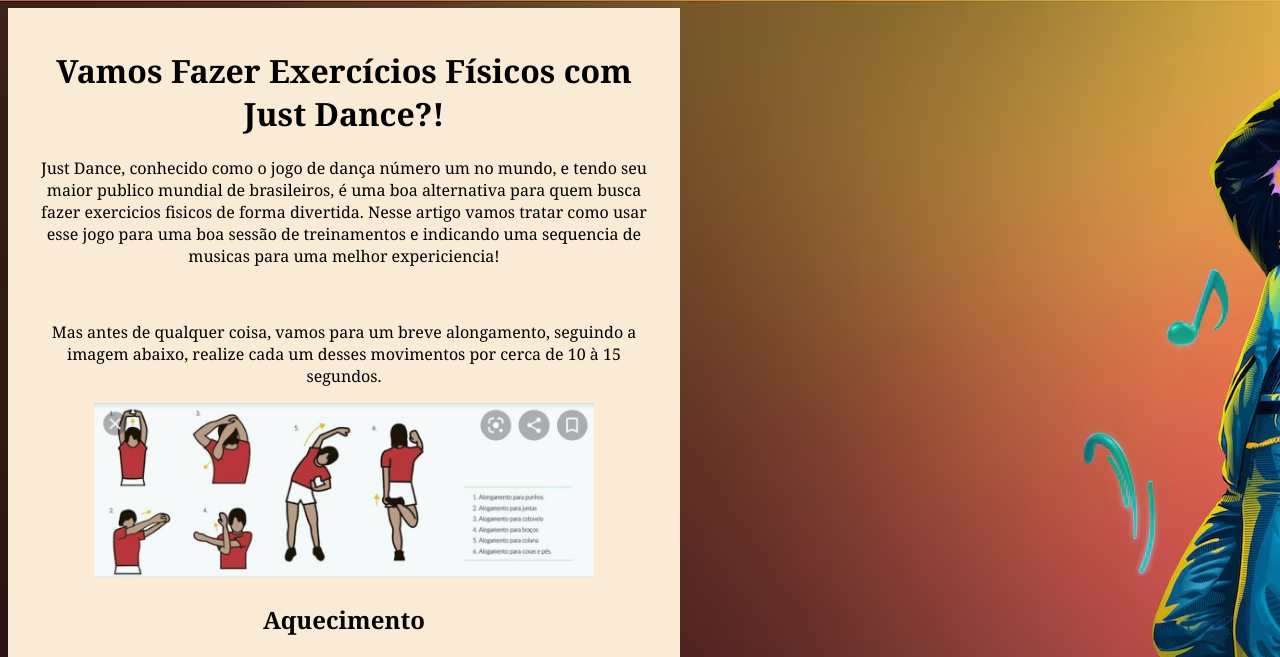
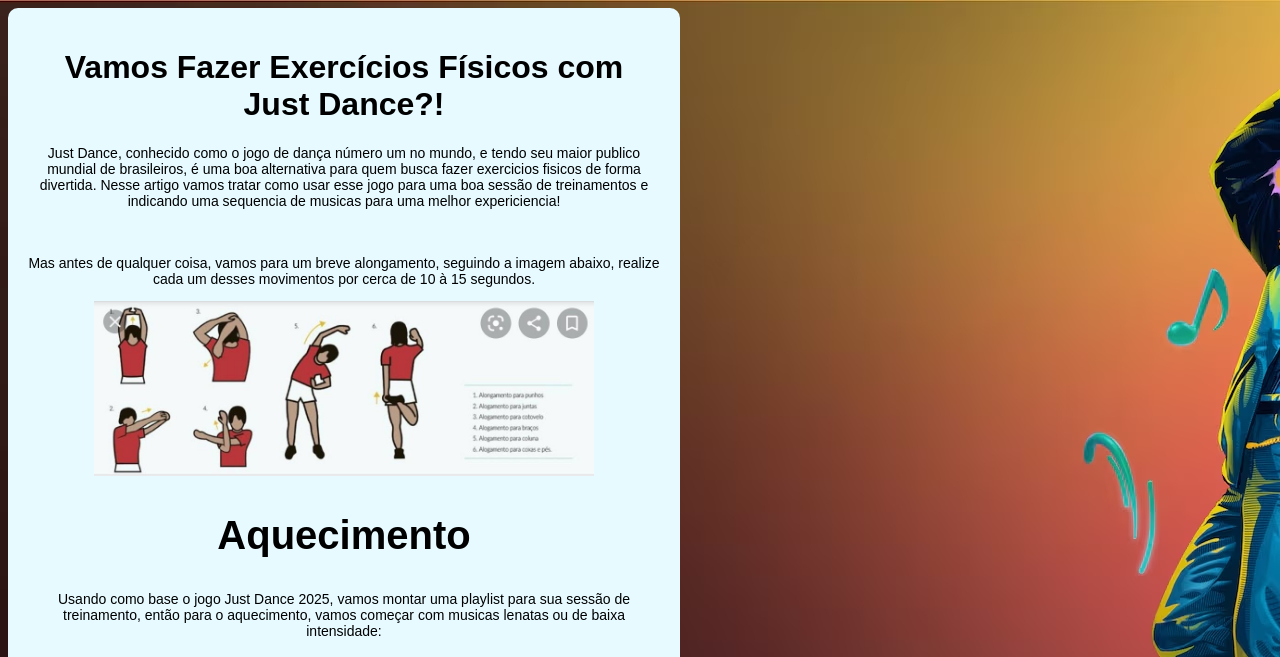
Before and after one commit to juan-bl/FRONT-END, a PHP site: page /exercicio/index.html in a window 1280 px wide. Shown: the top 657 px of the page. Run offline with PHP 8.4, Linux system fonts and the light colour scheme.

Commit message:
continuação exercicio aula2
exercicio

```diff
--- a/HTML-CSS/aula2 - css/exercicio/index.html
+++ b/HTML-CSS/aula2 - css/exercicio/index.html
@@ -19,7 +19,7 @@
 
         <img src="alongamento.jpg" alt="">
 
-        <h2>Aquecimento</h2>
+        <h2 class="categoria">Aquecimento</h2>
 
         <p>Usando como base o jogo Just Dance 2025, vamos montar uma playlist para sua sessão de treinamento, então para o aquecimento, vamos começar com musicas lenatas ou de baixa intensidade:</p>
 
@@ -32,7 +32,7 @@
         <h3>Calabria 2007 - Enur feat. Natasja</h3>
         <iframe width="560" height="315" src="https://www.youtube.com/embed/thiF9uTYhhE?si=mboxnBluURO2_O86" title="YouTube video player" frameborder="0" allow="accelerometer; autoplay; clipboard-write; encrypted-media; gyroscope; picture-in-picture; web-share" referrerpolicy="strict-origin-when-cross-origin" allowfullscreen></iframe>
 
-        <h2>Treino Moderado</h2>
+        <h2 class="categoria">Treino Moderado</h2>
 
         <p>Após o aquecimento, está na hora de aumentarmos o nível com musicas de de nível moderado e uma de nível baixo ao final para mantermos o equilibrio e descansar de um treino para o outro:</p>
 
@@ -48,7 +48,7 @@
         <h3>we can't be friends (wait for your love) - Ariana Grande</h3>
         <iframe width="560" height="315" src="https://www.youtube.com/embed/MTznYQrqkik?si=c1sUBmlWKQIjNj78" title="YouTube video player" frameborder="0" allow="accelerometer; autoplay; clipboard-write; encrypted-media; gyroscope; picture-in-picture; web-share" referrerpolicy="strict-origin-when-cross-origin" allowfullscreen></iframe>
 
-        <h2>Treino Hard</h2>
+        <h2 class="categoria">Treino Hard</h2>
 
         <p>Para concluir nosso treino, vamos começar a ultima sessão com 4 músicas, sendo quatro de nível alto, e uma de baixo nível. Vale ressaltar, não se preocuepe com a dificuldade, o importante é sua intensidade em execultar os passos:</p>
 
@@ -67,7 +67,7 @@
         <h3>Stop This Fire - Nius</h3>
         <iframe width="560" height="315" src="https://www.youtube.com/embed/S3Ct8rp3ulw?si=IcikYQhbK8aMzp4p" title="YouTube video player" frameborder="0" allow="accelerometer; autoplay; clipboard-write; encrypted-media; gyroscope; picture-in-picture; web-share" referrerpolicy="strict-origin-when-cross-origin" allowfullscreen></iframe>
 
-        <h2>Cuidados Pessoais</h2>
+        <h2 class="categoria">Cuidados Pessoais</h2>
 
         <p>E assim encerramos nossa rotina de treino, mas não podemos deixar de apontar alguns importantes cuidados pessoais como:</p>
         <ol>
@@ -78,9 +78,9 @@
             <li>Se chegou ao seu limite antes da sessão acabar, escute o seu corpo, é hora de encerrar por enquanto.</li>
         </ol>
 
-        <h2>Conclusão</h2>
+        <h2 class="categoria">Conclusão</h2>
 
-        <p>E assim chegamos ao fim desse artigo, aqui demos uma sugestão de treino, mas lembre-se, você pode montar da forma que bem enteder, o importante aqui é se divertir, então aprobeite, se divirta e bom treino!</p>
+        <p>E assim chegamos ao fim desse artigo, aqui demos uma sugestão de treino, mas lembre-se, você pode montar da forma que bem enteder, o importante aqui é se divertir, então aproveite, se divirta e bom treino!</p>
     </div>
 
 
--- a/HTML-CSS/aula2 - css/exercicio/style.css
+++ b/HTML-CSS/aula2 - css/exercicio/style.css
@@ -1,16 +1,26 @@
 body {
     background-image: url(background.jpg);
-    background-repeat: no-repeat fixed;
-    font-family: Georgia, 'Times New Roman', Times, serif;
+    background-repeat: no-repeat;
+    background-attachment: fixed;
+    font-family: sans-serif;
     text-align: center;
 }
 
 div {
     padding: 20px;
-    background-color: antiquewhite;
+    background-color: rgb(230, 250, 255);
     width: 50%;
+    border-radius: 10px;
 }
 
 img {
     width: 500px;
 }
+
+p {
+    font-size: 14px;
+}
+
+.categoria {
+    font-size: 40px;
+}
```
